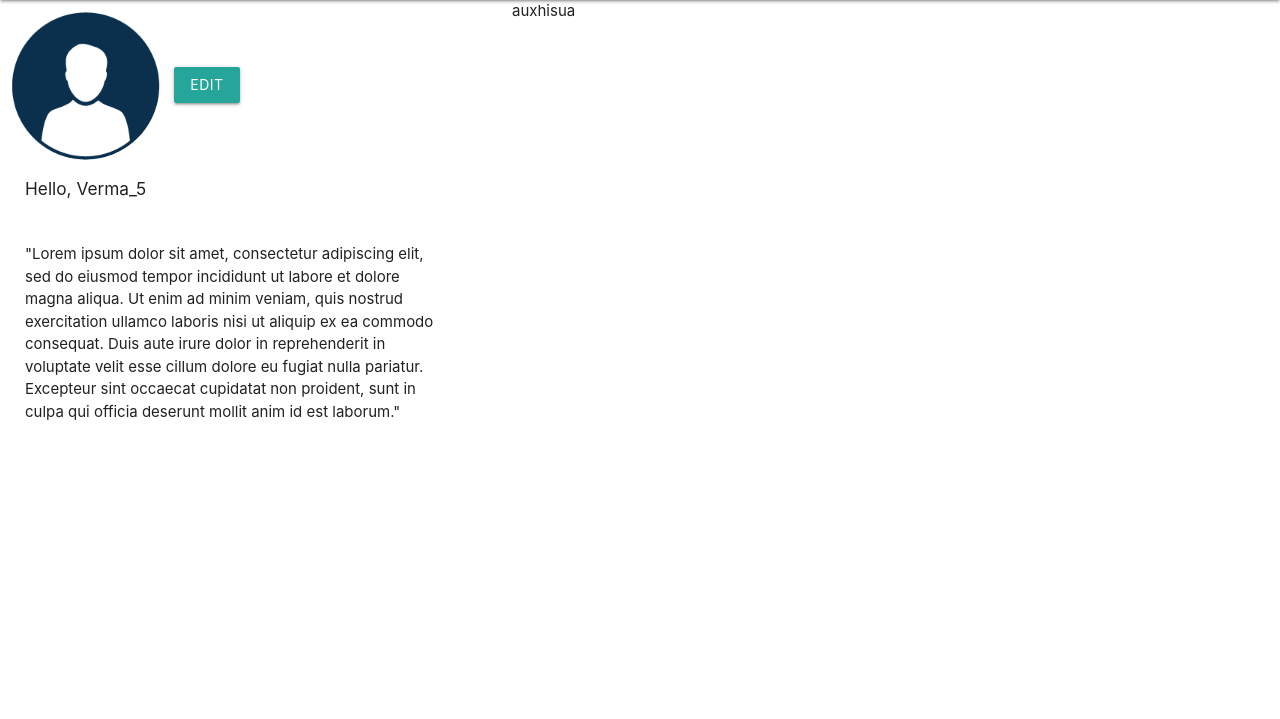
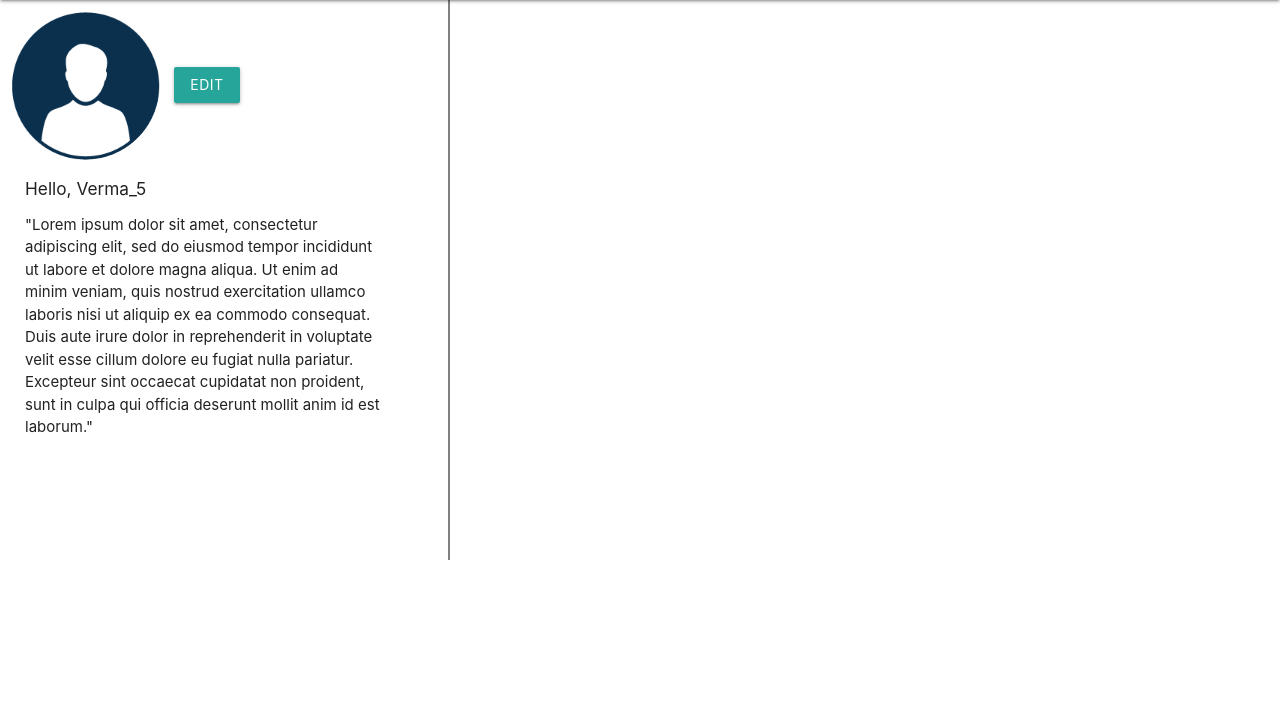
Before and after one commit to vermashubhi4/pen-paper, a PHP site: page /profile.html in a window 1280 px wide. Shown: the part 64-783 px from the top of the page. Run offline with PHP 8.4, Linux system fonts and the light colour scheme.

Commit message:
added vertical rule to profile page and static forget password

```diff
--- a/assets/css/main.css
+++ b/assets/css/main.css
@@ -125,24 +125,28 @@ box-shadow: 0px 3px 8px rgb(100,100,100);
   text-align: center;
   margin-bottom: 15px;
 }
+span.psw {
+  float: right;
+  padding-top:5px;
+}
 /*Signin.html end*/
 
 
 /*profile.html start*/
 
 .userinfo{
-  min-width:35vw;
-  max-width: 35vw;
-  min-height: 90vh;
-  max-height: 90vh;
+  min-width:30vw;
+  max-width: 30vw;
+  min-height: 70vh;
+  max-height: 70vh;
   margin: 0 auto;
   /* background-color: red; */
 }
 .userpost{
-  min-width:60vw;
-  max-width: 60vw;
-  min-height: 90vh;
-  max-height: 90vh;
+  min-width:50vw;
+  max-width: 50vw;
+  min-height: 70vh;
+  max-height: 70vh;
   margin: 0 auto;
   /* background-color: blue; */
 }
@@ -161,4 +165,10 @@ vertical-align: middle;
 .bio{
   margin-left: 25px;
 }
+.vl {
+  border-left: 2px solid grey;
+  height: 560px;
+  position:absolute;
+  left: 35%;
+}
 /*profile.html end*/
--- a/profile.html
+++ b/profile.html
@@ -26,15 +26,18 @@
   <a class="waves-effect waves-light btn">edit</a>
   <br>
   <h6 id="uname">Hello, Verma_5</h6>
-  <br>
   <p class="bio"><span id="bio">"Lorem ipsum dolor sit amet, consectetur adipiscing elit,
     sed do eiusmod tempor incididunt ut labore et dolore magna aliqua. Ut enim ad minim veniam,
     quis nostrud exercitation ullamco laboris nisi ut aliquip ex ea commodo consequat.
     Duis aute irure dolor in reprehenderit in voluptate velit esse cillum dolore eu fugiat nulla pariatur.
     Excepteur sint occaecat cupidatat non proident, sunt in culpa qui officia deserunt mollit anim id est laborum."<span></p>
 </div>
+<div class="center">
+  <div class="vl">
+  </div>
+</div>
 <div class="right userpost">
-auxhisua
+
 </div>
 
   </body>
--- a/signin.html
+++ b/signin.html
@@ -39,6 +39,7 @@
     <div class="input-field col s8 offset-s2">
       <input id="password" type="password" class="validate">
       <label for="password">PASSWORD</label>
+      <span class="psw">Forgot <a href="#">password?</a></span>
     </div>
   </div>
   <a class="waves-effect waves-light btn mysigninbtn">SIGN IN</a>
```
